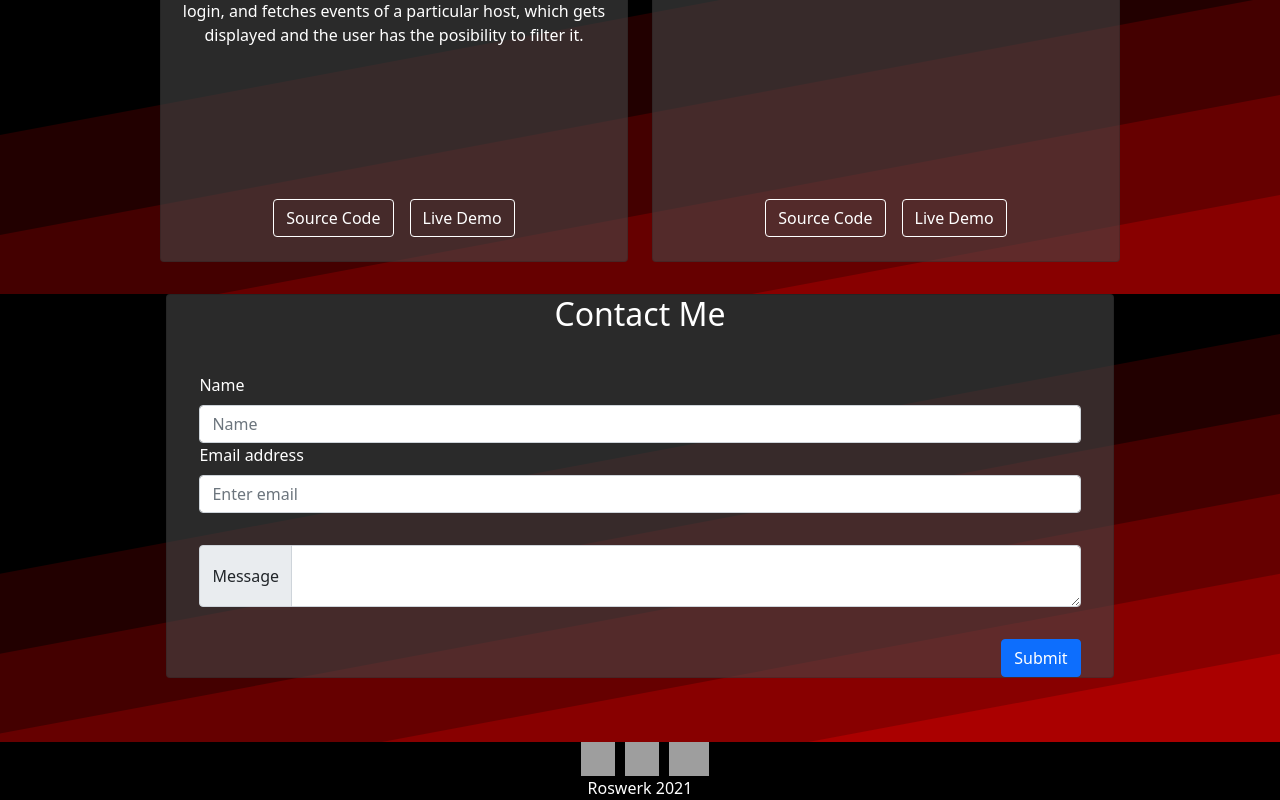
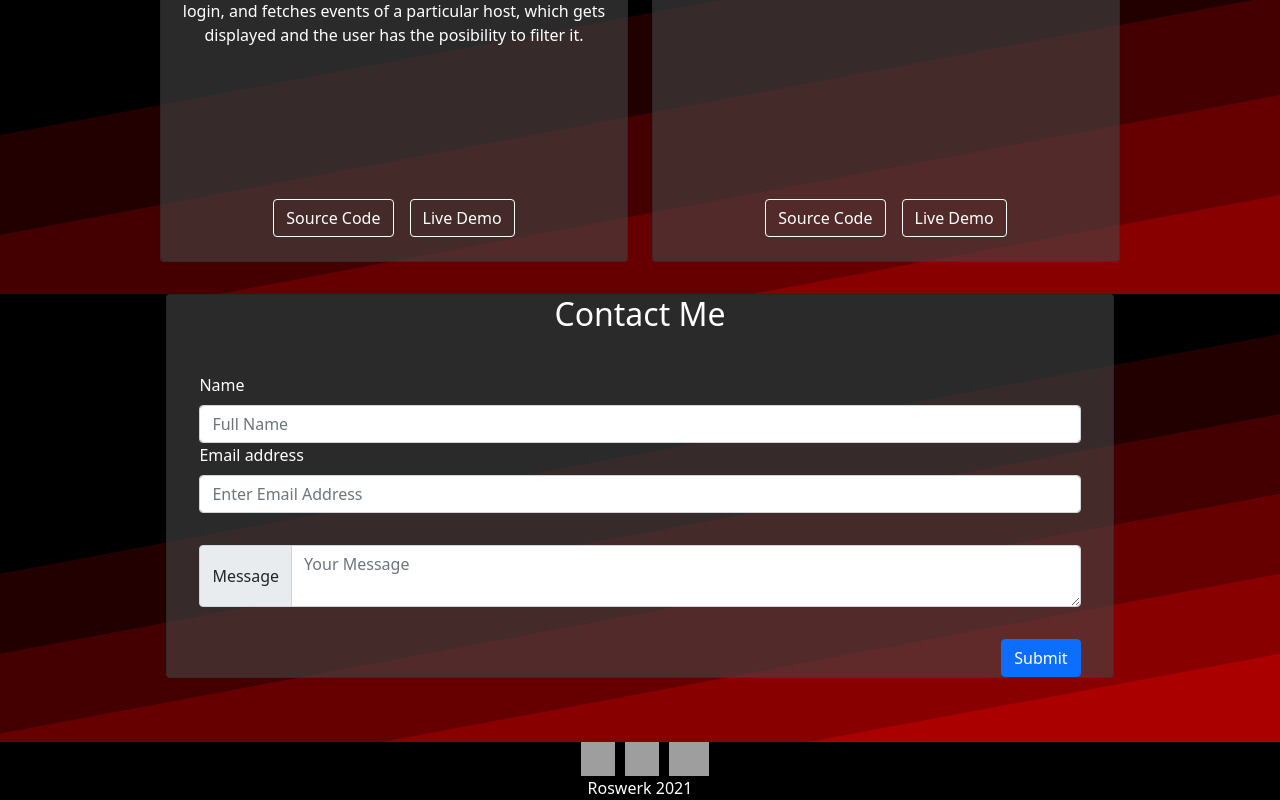
Before and after one commit to roswerk/Portfolio, a React (Create React App) app: page / in a window 1280 px wide. Shown: the part 7262-8062 px from the top of the page. Built offline with nearby package versions, Linux system fonts and the light colour scheme; grey boxes are pictures that could not be loaded.

Commit message:
Debugged email contact-form to accept contacts

```diff
--- a/src/components/contactMe/ContactMe.js
+++ b/src/components/contactMe/ContactMe.js
@@ -11,15 +11,25 @@ function ContactMe() {
           <h2 className="contactTitle">Contact Me</h2>
         </div>
 
-        <Form className="formContent">
+        <Form
+          className="formContent"
+          action="https://formsubmit.co/maxrowk@gmail.com"
+          method="POST"
+        >
           <div className="emailAndPass">
             <Form.Group
               className="mb-3"
               controlId="formBasicEmail"
+              target="_blank"
               className="emailAddress"
             >
               <Form.Label>Email address</Form.Label>
-              <Form.Control type="email" placeholder="Enter email" />
+              <Form.Control
+                type="email"
+                placeholder="Enter Email Address"
+                name="email"
+                required
+              />
             </Form.Group>
 
             <Form.Group
@@ -28,7 +38,13 @@ function ContactMe() {
               className="password"
             >
               <Form.Label>Name</Form.Label>
-              <Form.Control type="text" placeholder="Name" />
+              <Form.Control
+                type="text"
+                name="name"
+                class="form-control"
+                placeholder="Full Name"
+                required
+              />
             </Form.Group>
           </div>
 
@@ -39,6 +55,9 @@ function ContactMe() {
                 as="textarea"
                 aria-label="With textarea"
                 className="messageholder"
+                placeholder="Your Message"
+                name="message"
+                required
               />
             </InputGroup>
 
```
